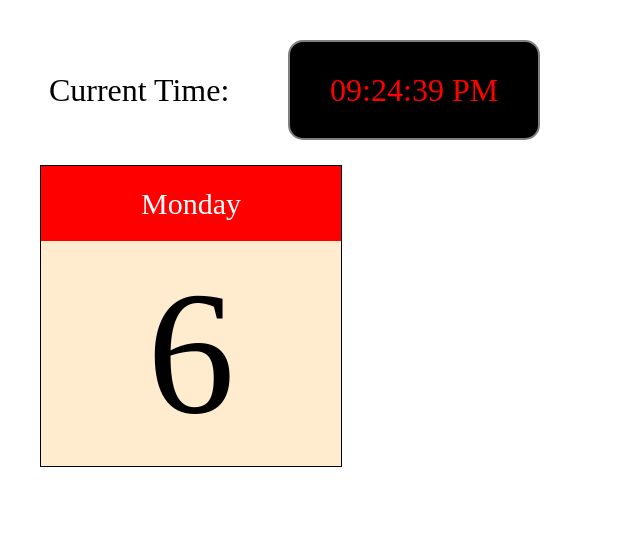
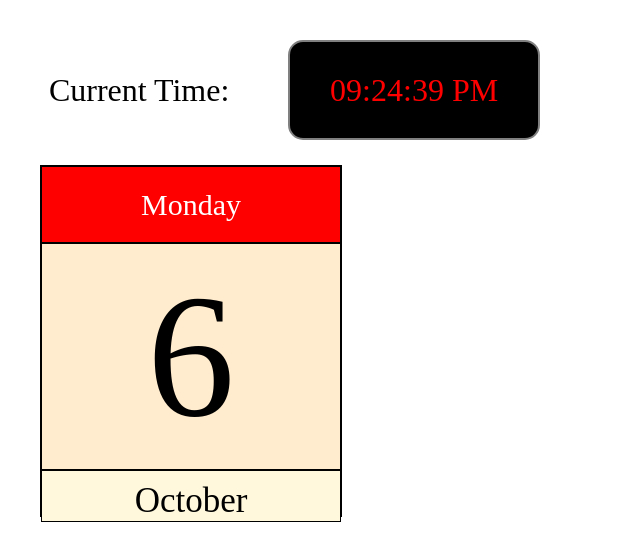
Before and after one commit to jamieab98/lab-color-clock, a React (Vite) app: page / in a window 1280 px wide. Shown: the top 560 px of the page, without its empty margins (0-640 px from the left). Built offline with nearby package versions, Linux system fonts and the light colour scheme.

Commit message:
finished the lab

```diff
--- a/src/App.jsx
+++ b/src/App.jsx
@@ -19,6 +19,7 @@ function App() {
   const today = new Date();
   const dayOfWeek = format(today, 'EEEE');
   const date = format(today, 'd')
+  const month = format(today, 'MMMM');
 
   //this is the information being shown on the page
   return (
@@ -30,6 +31,7 @@ function App() {
       <div className = "calendar">
         <div className = "day">{dayOfWeek}</div>
         <div className = "date">{date}</div>
+        <div className = "month">{month}</div>
       </div>
     </>
   )
--- a/src/index.css
+++ b/src/index.css
@@ -29,7 +29,7 @@
 .calendar {
   margin-top: 25px;
   border: 1px solid black;
-  height: 300px;
+  height: 350px;
   width: 300px;
   background-color: blanchedalmond;
 }
@@ -42,6 +42,7 @@
   font-size: 30px;
   align-items: center;
   justify-content: center;
+  border: 1px solid black;
 }
 
 .date {
@@ -50,4 +51,12 @@
   justify-content: center;
   align-items: center;
   font-size: 175px;
+  border: 1px solid black;
 }
+
+.month {
+  font-size: 35px;
+  padding-top: 10px;
+  background-color: cornsilk;
+  border: 1px solid black;
+}
```
